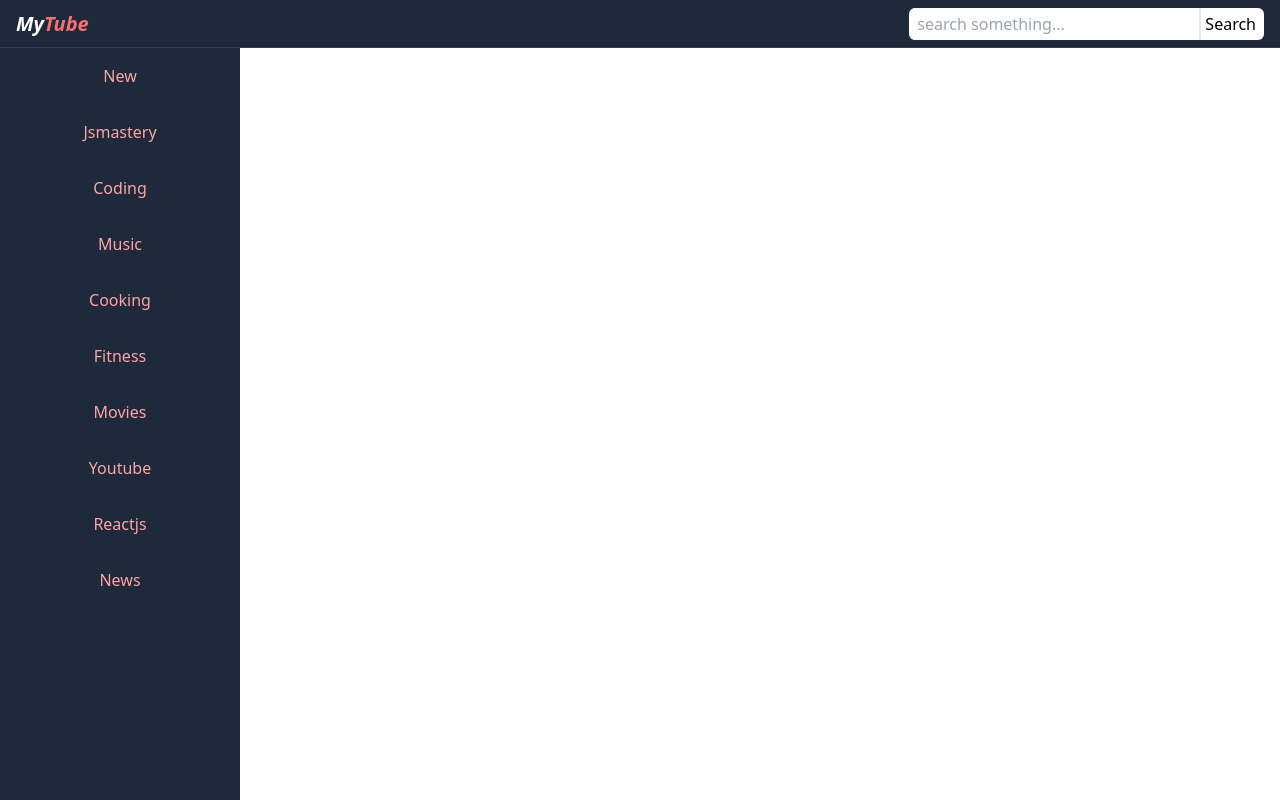
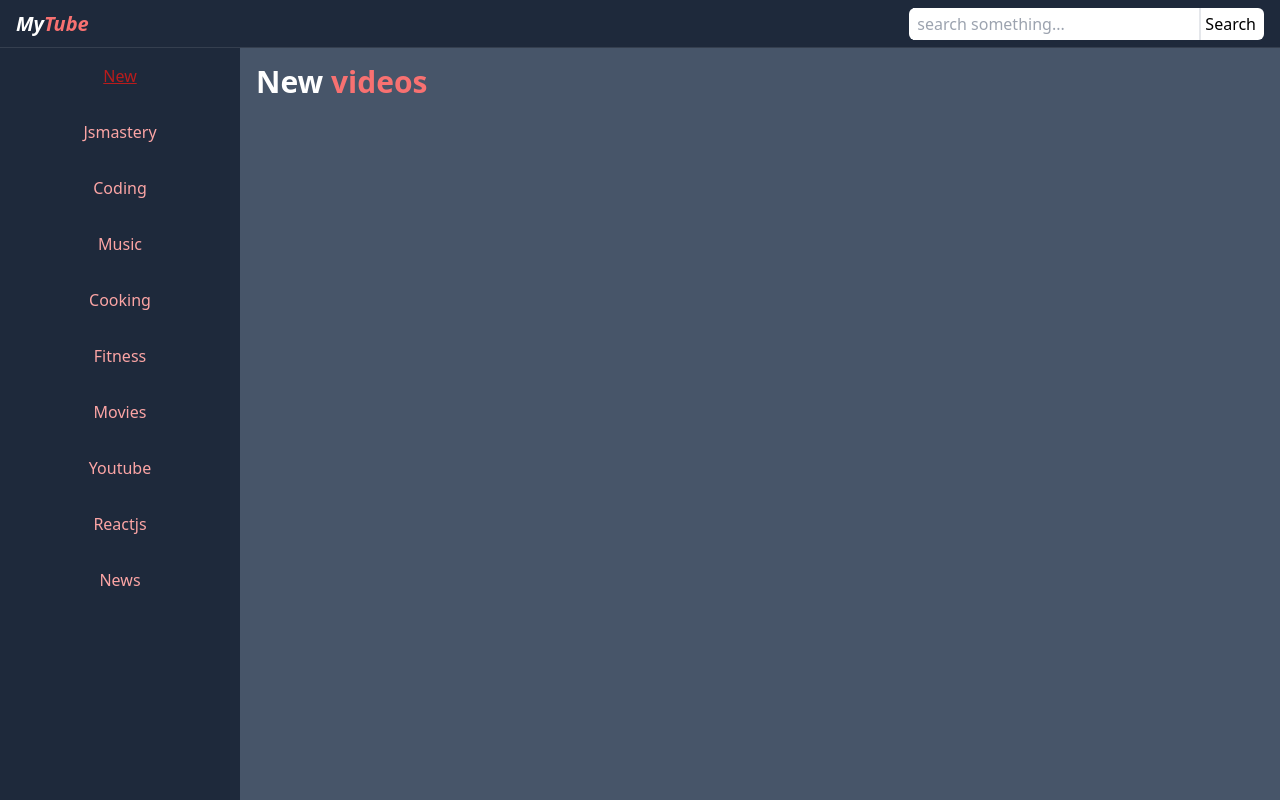
Before and after one commit to zakirali05/mytube, a React (Create React App) app: page / in a window 1280 px wide. Built offline with nearby package versions, Linux system fonts and the light colour scheme.

Commit message:
sidebar fixed navbar fixed title added

```diff
--- a/src/App.js
+++ b/src/App.js
@@ -8,12 +8,16 @@ import { useState } from "react";
 
 const App = () => {
   const [search, setSearch] = useState("");
+  const [selected, setSelected] = useState("New");
   const searching = () => {};
   return (
     <Router>
       <Navbar search={search} setSearch={setSearch} searching={searching} />
       <Routes>
-        <Route path="/" element={<Feed />} />
+        <Route
+          path="/"
+          element={<Feed selected={selected} setSelected={setSelected} />}
+        />
         <Route path="/video/:id" element={<VideoDetail />} />
         <Route path="/channel/:id" element={<ChannelDetail />} />
         <Route path="/search" element={<SerchFeed />} />
--- a/src/components/Navbar.jsx
+++ b/src/components/Navbar.jsx
@@ -4,7 +4,7 @@ import React from "react";
 
 const Navbar = ({ search, setSearch, searching }) => {
   return (
-    <nav className="bg-slate-800 p-4 h-12 border-b-[1px] bod flex items-center justify-between">
+    <nav className="bg-slate-800  lg:fixed lg:w-[100vw] p-4 h-12 border-b-[1px] bod flex items-center justify-between">
       <div className="logo">
         <em className="text-white font-bold text-xl">
           My<span className="text-red-400">Tube</span>
--- a/src/components/SideBar.jsx
+++ b/src/components/SideBar.jsx
@@ -11,16 +11,24 @@ const side = [
   "Reactjs",
   "News",
 ];
-const SideBar = () => {
+const SideBar = ({ selected, setSelected }) => {
   return (
-    <div className="flex items-center no-scrollbar  h-12 w-[100%] bg-slate-800 overflow-x-scroll lg:flex-col  lg:fixed lg:left-0 lg:h-[100%] lg:w-[15rem]">
+    <div className="flex items-center no-scrollbar lg:top-[3rem]  h-12 w-[100%] bg-slate-800 overflow-x-scroll lg:flex-col  lg:fixed lg:left-0 lg:h-[100%] lg:w-[15rem]">
       {side.map((category) => {
         return (
           <button
-            className=" lg:py-4 px-4 text-red-300 hover:text-red-400  py-2"
+            className="lg:py-4 px-4 text-red-300 hover:text-red-400  py-2"
             key={category}
           >
-            <span>{category}</span>
+            <span
+              className={
+                category === selected
+                  ? "text-red-700 underline"
+                  : "text-red-300 hover:text-red-700 hover:underline"
+              }
+            >
+              {category}
+            </span>
           </button>
         );
       })}
--- a/src/pages/Feed.jsx
+++ b/src/pages/Feed.jsx
@@ -1,10 +1,15 @@
 import React from "react";
 // import { useState, useEffect } from "react";
 import SideBar from "../components/SideBar";
-const Feed = () => {
+const Feed = ({ selected, setSelected }) => {
   return (
-    <div>
-      <SideBar />
+    <div className="flex-col lg:flex-row h-[100vh]  bg-slate-600">
+      <SideBar selected={selected} setSelected={setSelected} />
+      <div className="videofeed lg:fixed lg:top-[3rem] lg:left-[15rem]">
+        <h1 className="text-white font-bold text-2xl p-4 lg:text-3xl">
+          {selected} <span className="text-red-400">videos</span>
+        </h1>
+      </div>
     </div>
   );
 };
```
